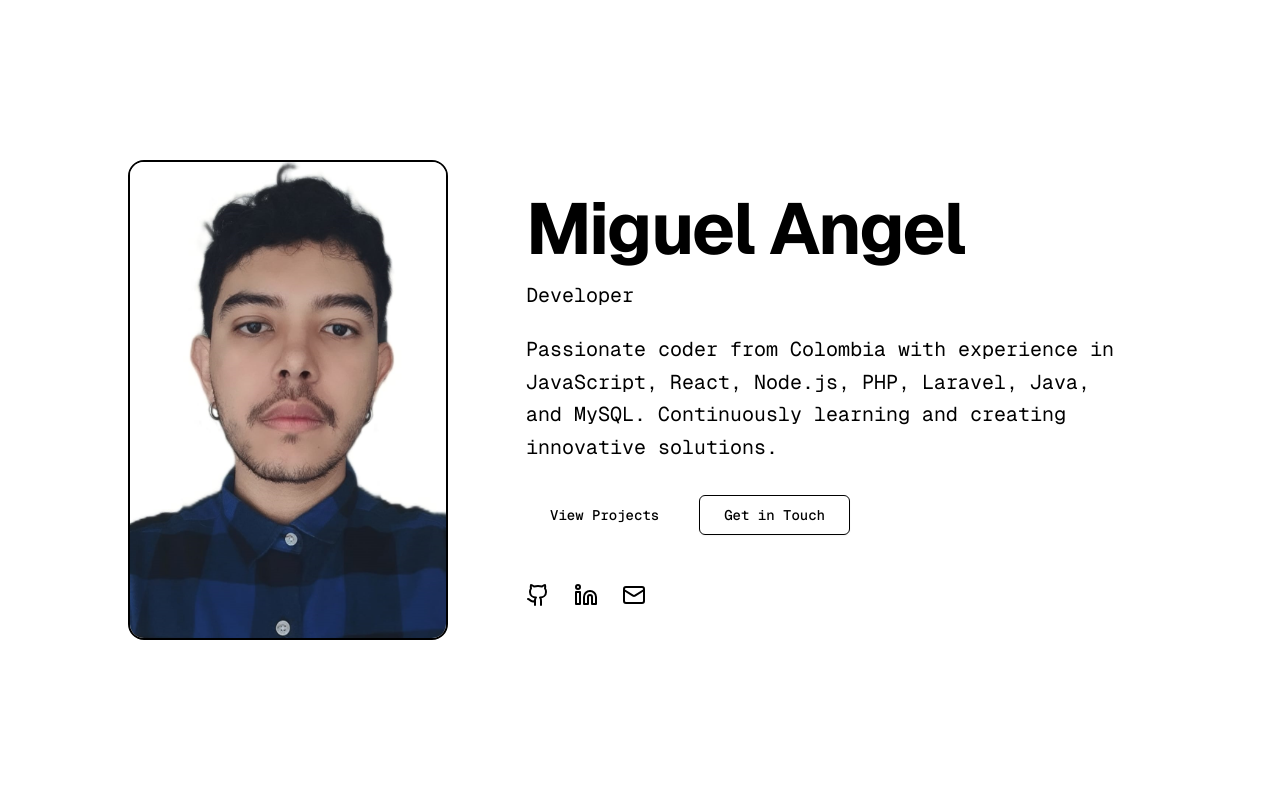
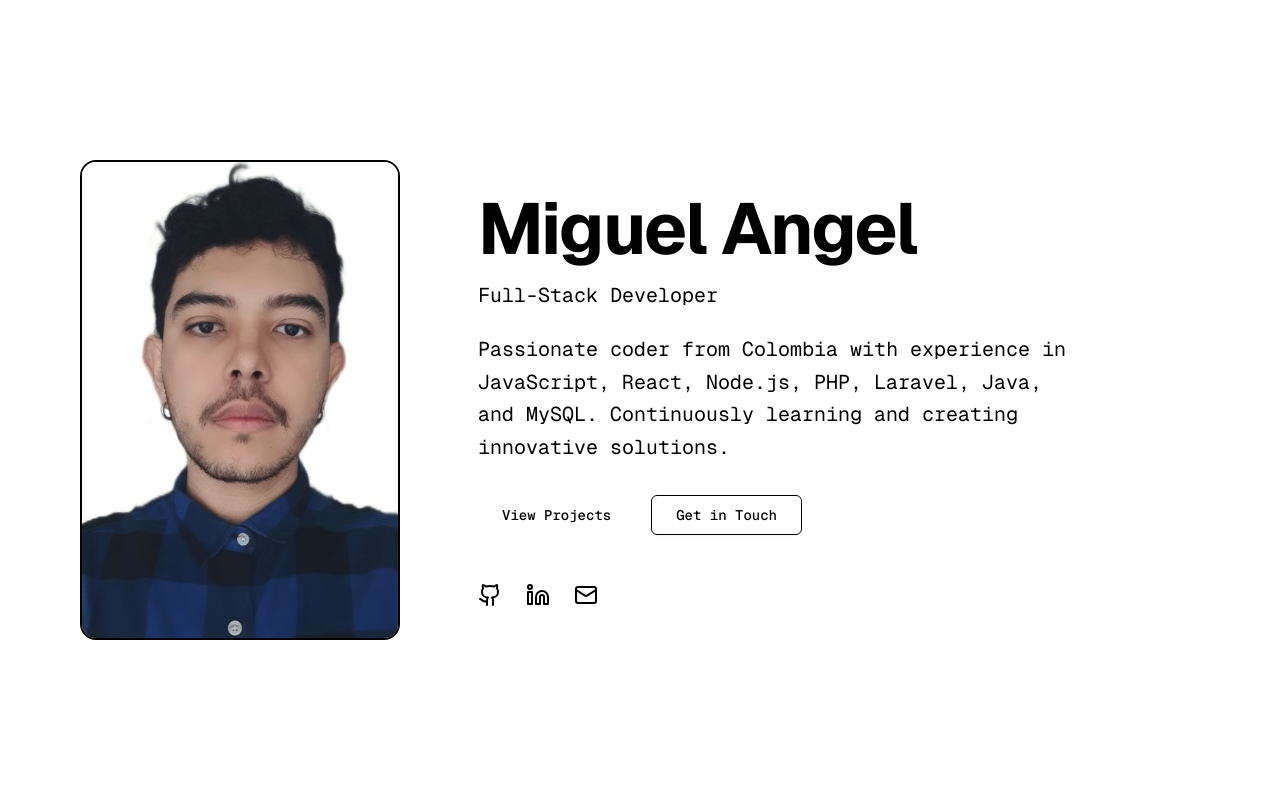
Before and after one commit to AngelmarkX/Portfolio, a Next.js app: page / in a window 1280 px wide. Shown: the top 800 px of the page. Built offline with nearby package versions, Linux system fonts and the light colour scheme.

Commit message:
Update HeroSection layout and title
Aligned HeroSection content to center and adjusted grid container for better centering. Updated role description from 'Developer' to 'Full-Stack Developer' for clarity.

```diff
--- a/components/hero-section.tsx
+++ b/components/hero-section.tsx
@@ -4,8 +4,8 @@ import Image from 'next/image'
 
 export function HeroSection() {
   return (
-    <section className="flex min-h-screen flex-col items-start justify-center px-6 py-20 md:px-20 lg:px-32">
-      <div className="grid w-full max-w-6xl grid-cols-1 items-center gap-12 lg:grid-cols-[350px_1fr]">
+    <section className="flex min-h-screen flex-col items-center justify-center px-6 py-20 md:px-20">
+      <div className="mx-auto grid w-full max-w-6xl grid-cols-1 items-center gap-12 lg:grid-cols-[350px_1fr]">
         <div className="relative mx-auto lg:mx-0">
           <div className="relative aspect-[2/3] w-72 overflow-hidden rounded-2xl border-2 border-primary/20 bg-muted/10 lg:w-80">
             <Image
@@ -25,7 +25,7 @@ export function HeroSection() {
             Miguel Angel
           </h1>
           <p className="mb-6 font-mono text-lg text-primary md:text-xl">
-            Developer
+            Full-Stack Developer
           </p>
           <p className="mb-8 max-w-2xl text-pretty text-lg leading-relaxed text-muted-foreground md:text-xl">
             Passionate coder from Colombia with experience in JavaScript, React, Node.js, PHP, Laravel, Java, and MySQL.
```
